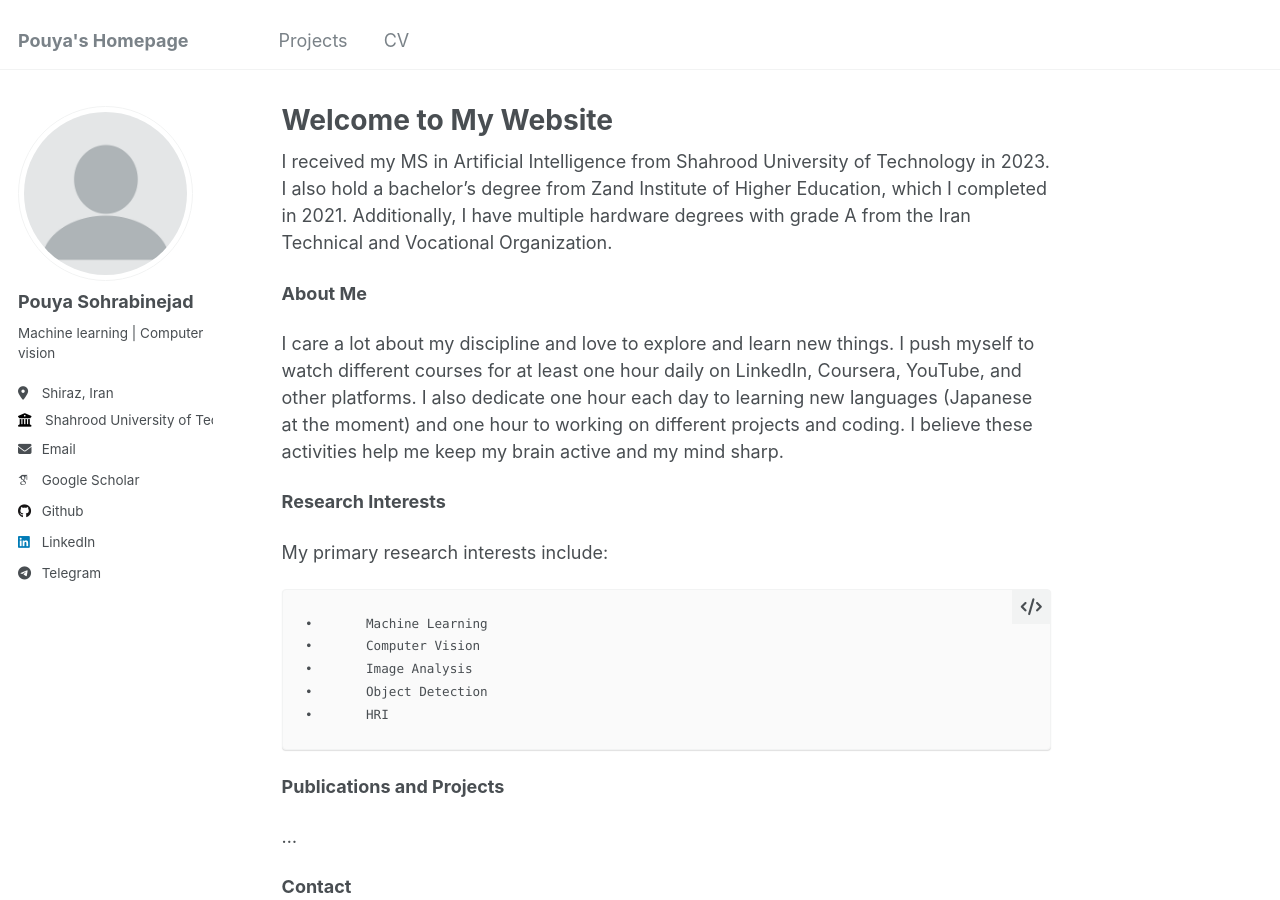
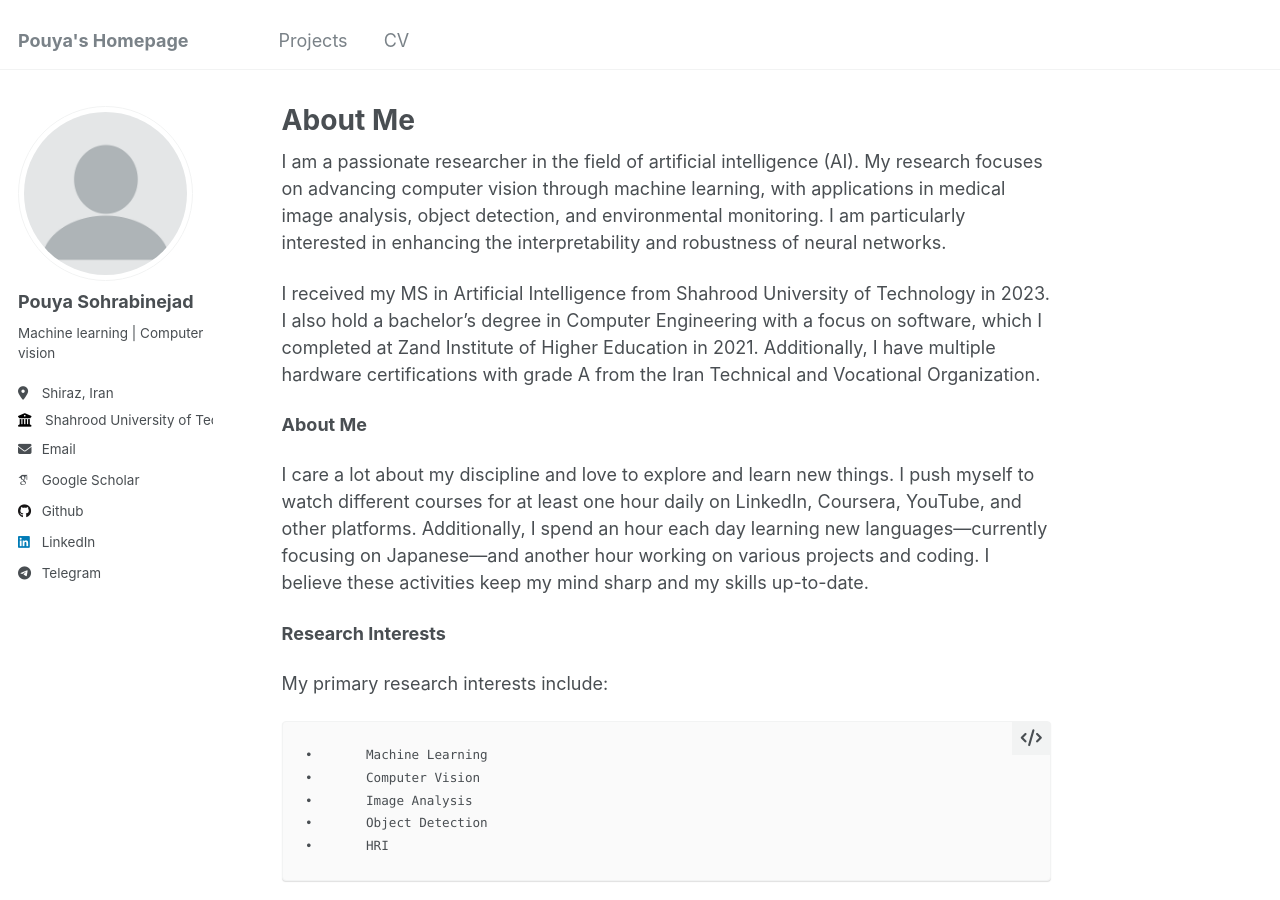
Before and after one commit to PouyaSonej/PouyaSonej.github.io, a Jekyll site: the page built from _pages/about.md, in a window 1280 px wide and 900 px high. Built offline with Jekyll 4.4.1, drawn with Linux system fonts in a browser that asks for light colours; some web fonts are replaced.

Commit message:
Update about.md

```diff
--- a/_pages/about.md
+++ b/_pages/about.md
@@ -1,17 +1,19 @@
 ---
 permalink: /
-title: "Welcome to My Website"
+title: "About Me"
 author_profile: true
 redirect_from:
   - /about/
   - /about.html
 ---
 
-I received my MS in Artificial Intelligence from Shahrood University of Technology in 2023. I also hold a bachelor’s degree from Zand Institute of Higher Education, which I completed in 2021. Additionally, I have multiple hardware degrees with grade A from the Iran Technical and Vocational Organization.
+I am a passionate researcher in the field of artificial intelligence (AI). My research focuses on advancing computer vision through machine learning, with applications in medical image analysis, object detection, and environmental monitoring. I am particularly interested in enhancing the interpretability and robustness of neural networks.
+
+I received my MS in Artificial Intelligence from Shahrood University of Technology in 2023. I also hold a bachelor’s degree in Computer Engineering with a focus on software, which I completed at Zand Institute of Higher Education in 2021. Additionally, I have multiple hardware certifications with grade A from the Iran Technical and Vocational Organization.
 
 **About Me**
 
-I care a lot about my discipline and love to explore and learn new things. I push myself to watch different courses for at least one hour daily on LinkedIn, Coursera, YouTube, and other platforms. I also dedicate one hour each day to learning new languages (Japanese at the moment) and one hour to working on different projects and coding. I believe these activities help me keep my brain active and my mind sharp.
+I care a lot about my discipline and love to explore and learn new things. I push myself to watch different courses for at least one hour daily on LinkedIn, Coursera, YouTube, and other platforms. Additionally, I spend an hour each day learning new languages—currently focusing on Japanese—and another hour working on various projects and coding. I believe these activities keep my mind sharp and my skills up-to-date.
 
 **Research Interests**
 
```
